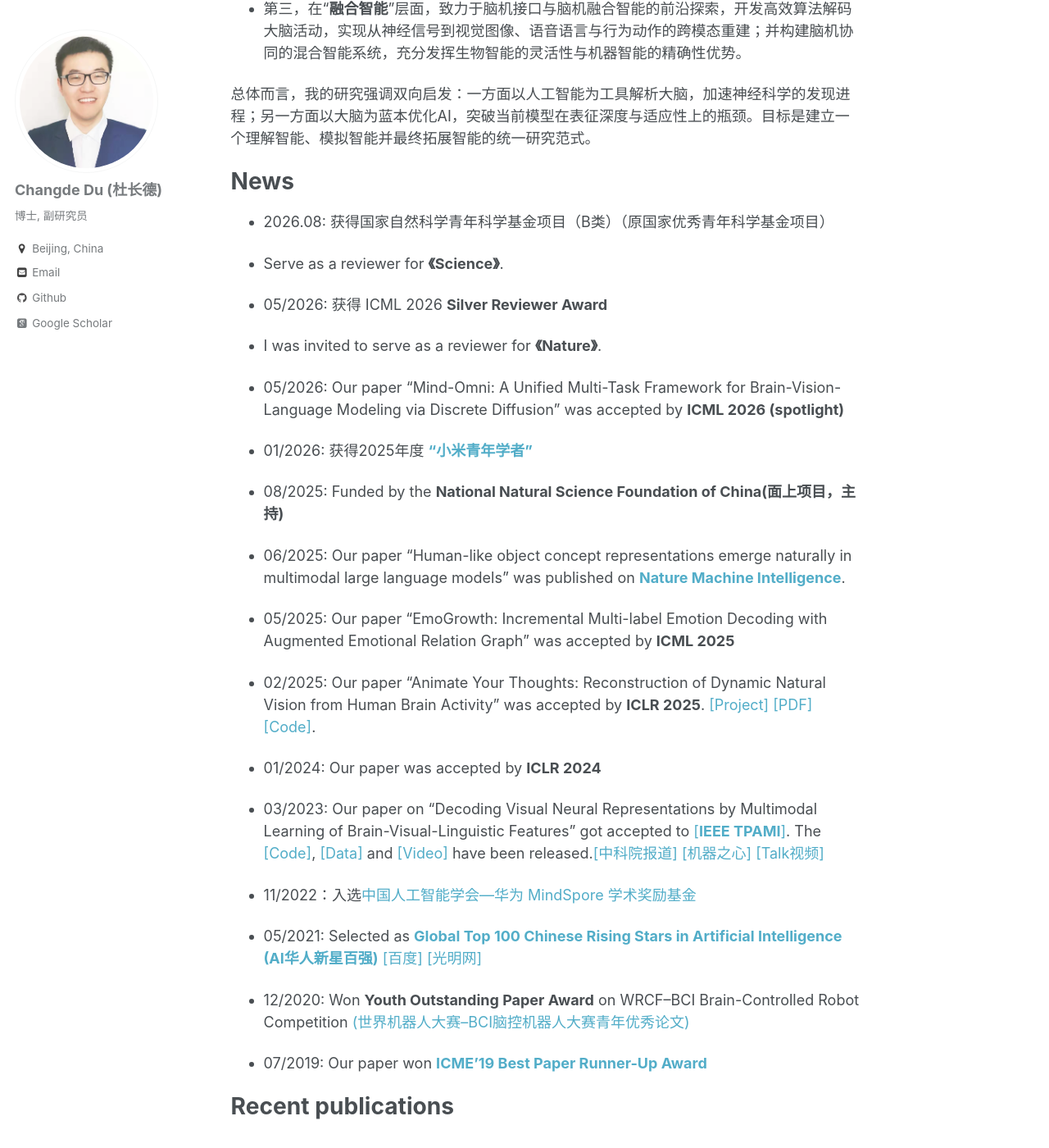
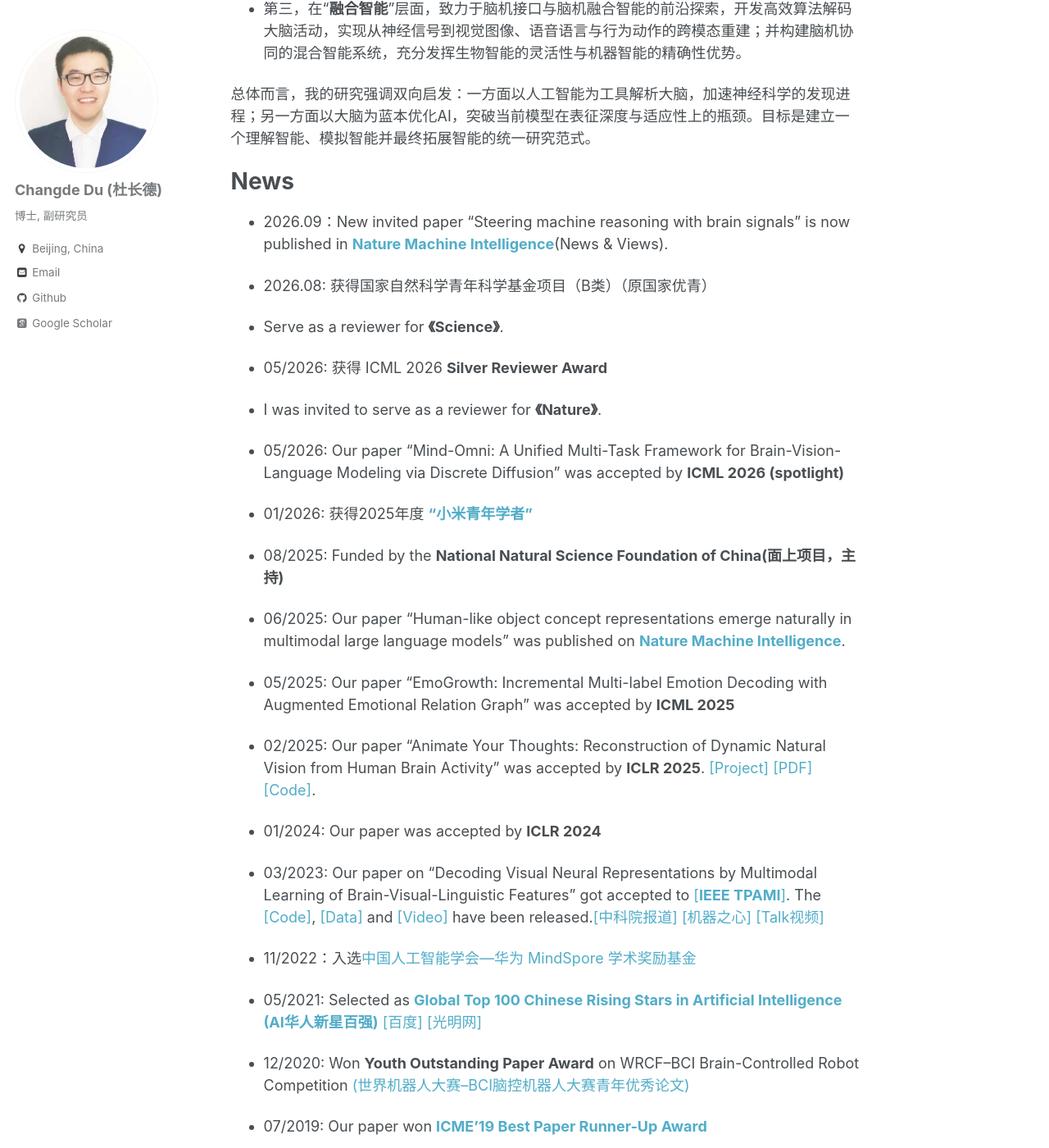
Before and after one commit to ChangdeDu/changdedu.github.io, a Jekyll site: the page built from _pages/about.md, in a window 1280 px wide and 1400 px high, scrolled down 953 px. Shown: the whole window at 82% size. Built offline with Jekyll 4.4.1, drawn with Linux system fonts in a browser that asks for light colours; some web fonts are replaced; some of the changed text lies outside the part shown.

Commit message:
Update about.md

```diff
--- a/_pages/about.md
+++ b/_pages/about.md
@@ -22,7 +22,9 @@ redirect_from:
 总体而言，我的研究强调双向启发：一方面以人工智能为工具解析大脑，加速神经科学的发现进程；另一方面以大脑为蓝本优化AI，突破当前模型在表征深度与适应性上的瓶颈。目标是建立一个理解智能、模拟智能并最终拓展智能的统一研究范式。
 
 # News
-- 2026.08: 获得国家自然科学青年科学基金项目（B类）（原国家优秀青年科学基金项目）
+- 2026.09：New invited paper "Steering machine reasoning with brain signals" is now published in [**Nature Machine Intelligence**](https://www.nature.com/articles/s42256-026-01302-z)(News & Views).
+
+- 2026.08: 获得国家自然科学青年科学基金项目（B类）（原国家优青）
 
 - Serve as a reviewer for **《Science》**.
 
@@ -60,6 +62,8 @@ redirect_from:
 ### [[Google Scholar]](https://scholar.google.com/citations?user=ef2EFsYAAAAJ&hl=zh-CN) [[DBLP]](https://dblp.org/pid/178/4485.html)
 
 ## 2026
+- **Changde Du**, Huiguang He. [**Steering machine reasoning with brain signals**](https://www.nature.com/articles/s42256-026-01302-z) . **Nature Machine Intelligence** (2026). https://doi.org/10.1038/s42256-026-01302-z <br>[[PDF]](https://www.nature.com/articles/s42256-026-01302-z)
+
 -  Yizhuo Lu, **Changde Du**, Qingyu Shi, Hang Chen, Jie Peng, Liuyun Jiang, Shuangchen Zhao, Huiguang He. Mind-Omni: A Unified Multi-Task Framework for Brain-Vision-Language Modeling via Discrete Diffusion. Forty-third International Conference on Machine Learning (**ICML 2026 spotlight**) (Co-first author) <br> [[PDF]](https://arxiv.org/pdf/2605.29591) [[Code]](https://github.com/ReedOnePeck/Mind-Omni)
 
 ## 2025
```
